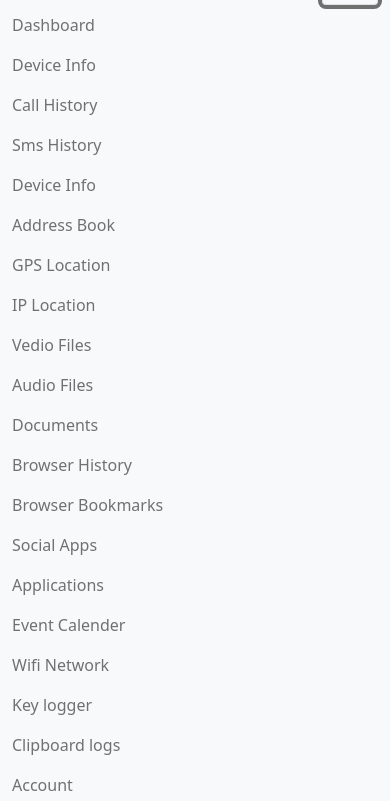
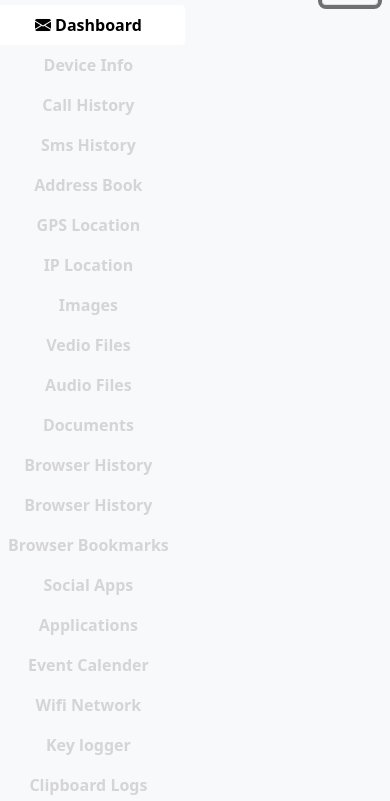
Before and after one commit to farhan8728/shiv-project, a plain HTML site: page index.html in a window 390 px wide. Both pictures are taken after a click on the button "Toggle navigation". Shown: the part 43-844 px from the top of the page. Drawn offline with nearby package versions, Linux system fonts and the light colour scheme.

Commit message:
first commit

```diff
--- a/index.html
+++ b/index.html
@@ -64,7 +64,7 @@
                 <span class="navbar-toggler-icon"></span>
               </button>
               <div class="collapse navbar-collapse" id="navbarSupportedContent">
-                <ul class="navbar-nav me-auto mb-2 mb-lg-0">
+                <!-- <ul class="navbar-nav me-auto mb-2 mb-lg-0">
                   <li class="nav-item">
                     <a class="nav-link " aria-current="page" href="#">Dashboard</a>
                   </li>
@@ -153,7 +153,61 @@
                   </li>
 
 
-                </ul>
+                </ul> -->
+
+                <div class="d-flex align-items-start">
+                  <div class="nav flex-column nav-pills me-3" id="v-pills-tab" role="tablist" aria-orientation="vertical">
+                    <button class="nav-link active left-menubar" id="v-pills-home-tab" data-bs-toggle="pill" data-bs-target="#v-pills-home" type="button" role="tab" aria-controls="v-pills-home" aria-selected="true"><i class="bi bi-envelope-fill "></i> Dashboard</button>
+
+                    <button class="nav-link left-menubar" id="v-pills-profile-tab" data-bs-toggle="pill" data-bs-target="#v-pills-profile" type="button" role="tab" aria-controls="v-pills-profile" aria-selected="false">Device Info</button>
+
+                    <button class="nav-link left-menubar" id="v-pills-messages-tab" data-bs-toggle="pill" data-bs-target="#v-pills-messages" type="button" role="tab" aria-controls="v-pills-messages" aria-selected="false">Call History</button>
+
+                    <button class="nav-link left-menubar" id="v-pills-settings-tab" data-bs-toggle="pill" data-bs-target="#v-pills-settings" type="button" role="tab" aria-controls="v-pills-settings" aria-selected="false">Sms History</button>
+
+                    <button class="nav-link left-menubar" id="v-pills-address-tab" data-bs-toggle="pill" data-bs-target="#v-pills-address" type="button" role="tab" aria-controls="v-pills-address" aria-selected="false">Address Book</button>
+
+                    <button class="nav-link left-menubar" id="v-pills-address-tab" data-bs-toggle="pill" data-bs-target="#v-pills-address" type="button" role="tab" aria-controls="v-pills-address" aria-selected="false">GPS Location</button>
+
+                    <button class="nav-link left-menubar" id="v-pills-address-tab" data-bs-toggle="pill" data-bs-target="#v-pills-address" type="button" role="tab" aria-controls="v-pills-address" aria-selected="false">IP Location</button>
+
+
+
+                    <button class="nav-link left-menubar" id="v-pills-address-tab" data-bs-toggle="pill" data-bs-target="#v-pills-address" type="button" role="tab" aria-controls="v-pills-address" aria-selected="false">Images</button>
+
+                    <button class="nav-link left-menubar" id="v-pills-address-tab" data-bs-toggle="pill" data-bs-target="#v-pills-address" type="button" role="tab" aria-controls="v-pills-address" aria-selected="false">Vedio Files</button>
+
+                    <button class="nav-link left-menubar" id="v-pills-address-tab" data-bs-toggle="pill" data-bs-target="#v-pills-address" type="button" role="tab" aria-controls="v-pills-address" aria-selected="false">Audio Files</button>
+
+                    <button class="nav-link left-menubar" id="v-pills-address-tab" data-bs-toggle="pill" data-bs-target="#v-pills-address" type="button" role="tab" aria-controls="v-pills-address" aria-selected="false">Documents</button>
+
+                    <button class="nav-link left-menubar" id="v-pills-address-tab" data-bs-toggle="pill" data-bs-target="#v-pills-address" type="button" role="tab" aria-controls="v-pills-address" aria-selected="false">Browser History</button>
+
+                    <button class="nav-link left-menubar" id="v-pills-address-tab" data-bs-toggle="pill" data-bs-target="#v-pills-address" type="button" role="tab" aria-controls="v-pills-address" aria-selected="false">Browser History</button>
+
+                    <button class="nav-link left-menubar" id="v-pills-address-tab" data-bs-toggle="pill" data-bs-target="#v-pills-address" type="button" role="tab" aria-controls="v-pills-address" aria-selected="false">Browser Bookmarks</button>
+
+                    <button class="nav-link left-menubar" id="v-pills-address-tab" data-bs-toggle="pill" data-bs-target="#v-pills-address" type="button" role="tab" aria-controls="v-pills-address" aria-selected="false">Social Apps</button>
+
+                    <button class="nav-link left-menubar" id="v-pills-address-tab" data-bs-toggle="pill" data-bs-target="#v-pills-address" type="button" role="tab" aria-controls="v-pills-address" aria-selected="false">Applications</button>
+
+                    <button class="nav-link left-menubar" id="v-pills-address-tab" data-bs-toggle="pill" data-bs-target="#v-pills-address" type="button" role="tab" aria-controls="v-pills-address" aria-selected="false">Event Calender</button>
+
+                    <button class="nav-link left-menubar" id="v-pills-address-tab" data-bs-toggle="pill" data-bs-target="#v-pills-address" type="button" role="tab" aria-controls="v-pills-address" aria-selected="false">Wifi Network</button>
+
+                    <button class="nav-link left-menubar" id="v-pills-address-tab" data-bs-toggle="pill" data-bs-target="#v-pills-address" type="button" role="tab" aria-controls="v-pills-address" aria-selected="false">Key logger</button>
+
+                    <button class="nav-link left-menubar" id="v-pills-address-tab" data-bs-toggle="pill" data-bs-target="#v-pills-address" type="button" role="tab" aria-controls="v-pills-address" aria-selected="false">Clipboard Logs</button>
+
+                    <button class="nav-link left-menubar" id="v-pills-address-tab" data-bs-toggle="pill" data-bs-target="#v-pills-address" type="button" role="tab" aria-controls="v-pills-address" aria-selected="false">Account</button>
+
+                    <button class="nav-link left-menubar" id="v-pills-address-tab" data-bs-toggle="pill" data-bs-target="#v-pills-address" type="button" role="tab" aria-controls="v-pills-address" aria-selected="false">Email History</button>
+
+                    <button class="nav-link left-menubar" id="v-pills-address-tab" data-bs-toggle="pill" data-bs-target="#v-pills-address" type="button" role="tab" aria-controls="v-pills-address" aria-selected="false">Data Export</button>
+
+                  </div>
+
+              </div>
 
               </div>
             </div>
@@ -223,7 +277,7 @@
 
                                 </div>
 
-                              </div>
+                            </div>
 
                         </div>
                     </div>
@@ -272,8 +326,8 @@
             <div class="row">
                 <div class="col-lg-6 dasboard-fist-part">
                     <div class="tab-content" id="v-pills-tabContent">
-                        <div class="tab-pane fade show active" id="v-pills-home" role="tabpanel" aria-labelledby="v-pills-home-tab">Farhan</div>
-                        <div class="tab-pane fade" id="v-pills-profile" role="tabpanel" aria-labelledby="v-pills-profile-tab">...</div>
+                        <div class="tab-pane fade show active" id="v-pills-home" role="tabpanel" aria-labelledby="v-pills-home-tab">Dashboard</div>
+                        <div class="tab-pane fade" id="v-pills-profile" role="tabpanel" aria-labelledby="v-pills-profile-tab">Device Info</div>
                         <div class="tab-pane fade" id="v-pills-messages" role="tabpanel" aria-labelledby="v-pills-messages-tab">...</div>
 
                         <div class="tab-pane fade" id="v-pills-settings" role="tabpanel" aria-labelledby="v-pills-settings-tab">4th</div>
--- a/style.css
+++ b/style.css
@@ -137,8 +137,8 @@ body{
     .left-menu-ber{
         display: none;
     }
-    .right-part{
-        display: none;
+    .dasboard-fist-part{
+        margin-left: 0;
     }
     .address-book{
         margin-top: -60px;
```
